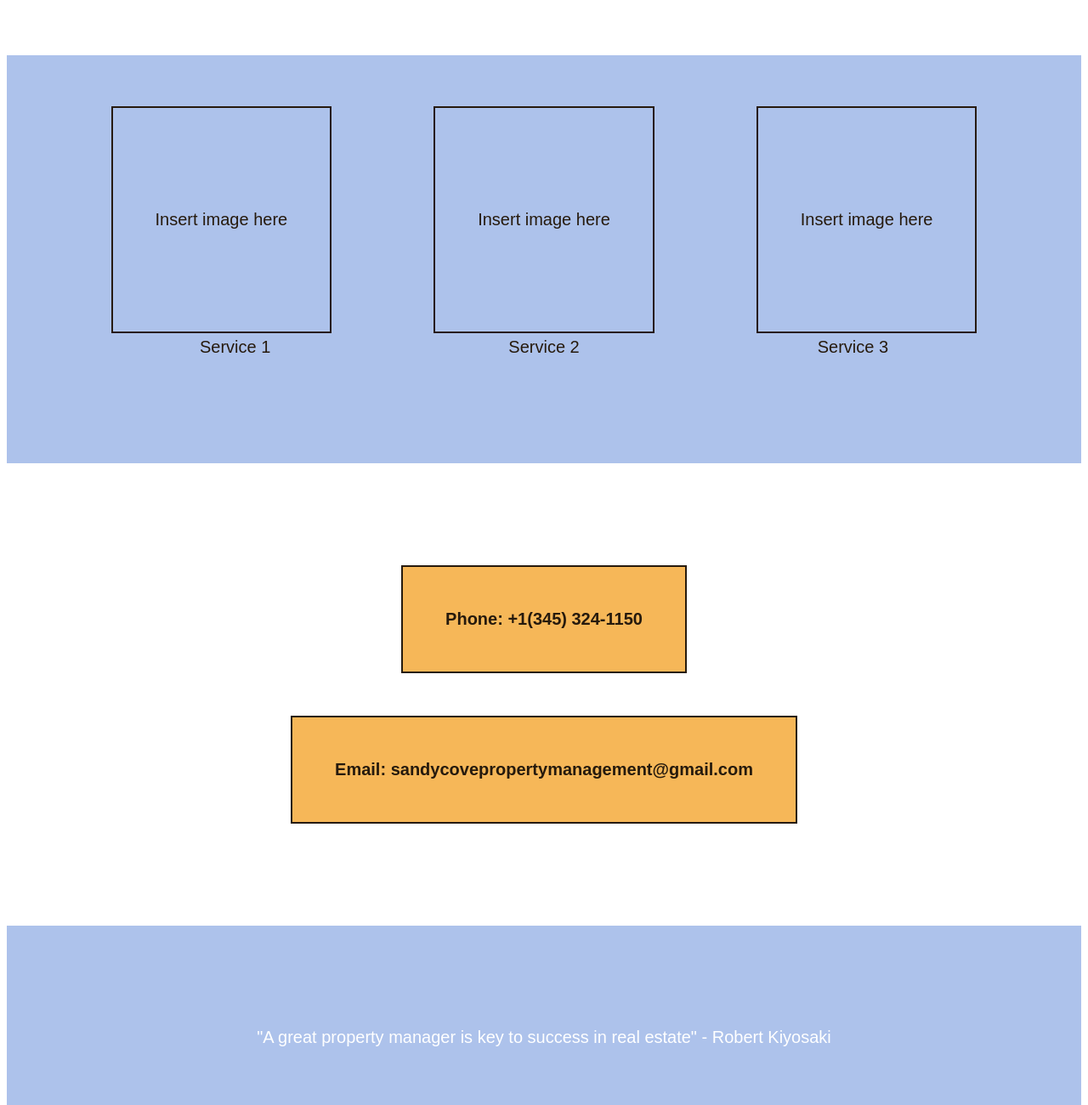
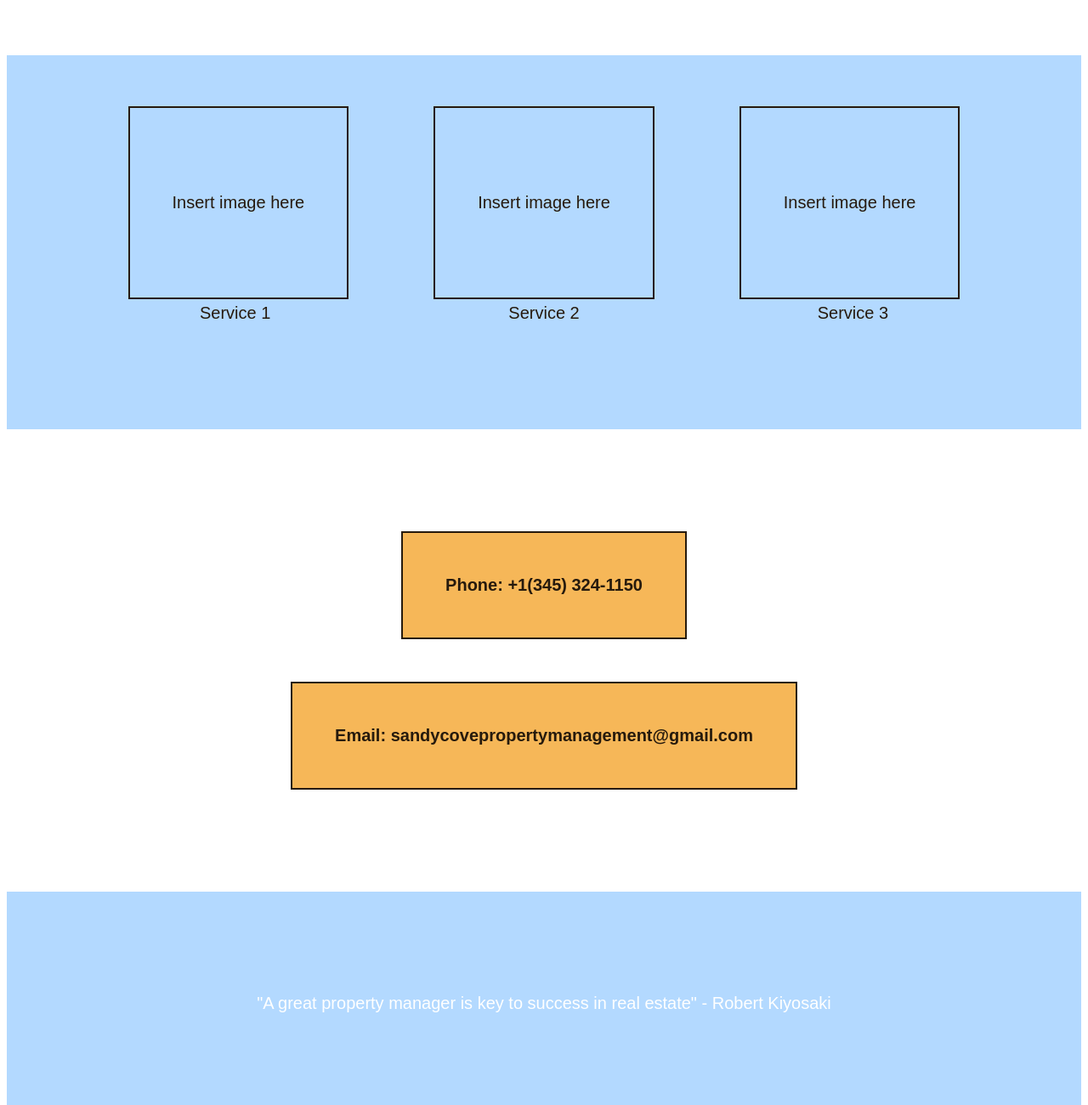
Before and after one commit to thecodingjeanie/sandycovepropertymanagement, a plain HTML site: page index.html in a window 1280 px wide. Shown: the part 420-1720 px from the top of the page at 85% size. Drawn offline with Linux system fonts and the light colour scheme.

Commit message:
Add files via upload

```diff
--- a/style.css
+++ b/style.css
@@ -26,15 +26,15 @@ img {
     align-self: center;
     justify-content: center;
     flex-wrap: wrap;
-    background-color: #adc2eb;
+    background-color: #b3d9ff;
     color: #261a0d;
     padding-top: 60px;
-    gap: 120px;
+    gap: 100px;
 }
 
 .services-list {
     border: 2px solid #261a0d;
-    padding: 120px 50px;
+    padding: 100px 50px;
 }
 
 .services-text-container {
@@ -43,7 +43,7 @@ img {
     align-items: center;
     align-self: center;
     justify-content: center;
-    background-color: #adc2eb;
+    background-color: #b3d9ff;
     color: #261a0d;
     gap: 50px;
     padding-bottom: 120px;
@@ -76,7 +76,7 @@ img {
     display: flex;
     flex-wrap: wrap;
     padding: 120px;
-    background-color: #adc2eb;
+    background-color: #b3d9ff;
     color: white;
     align-items: center;
     align-self: center;
```
